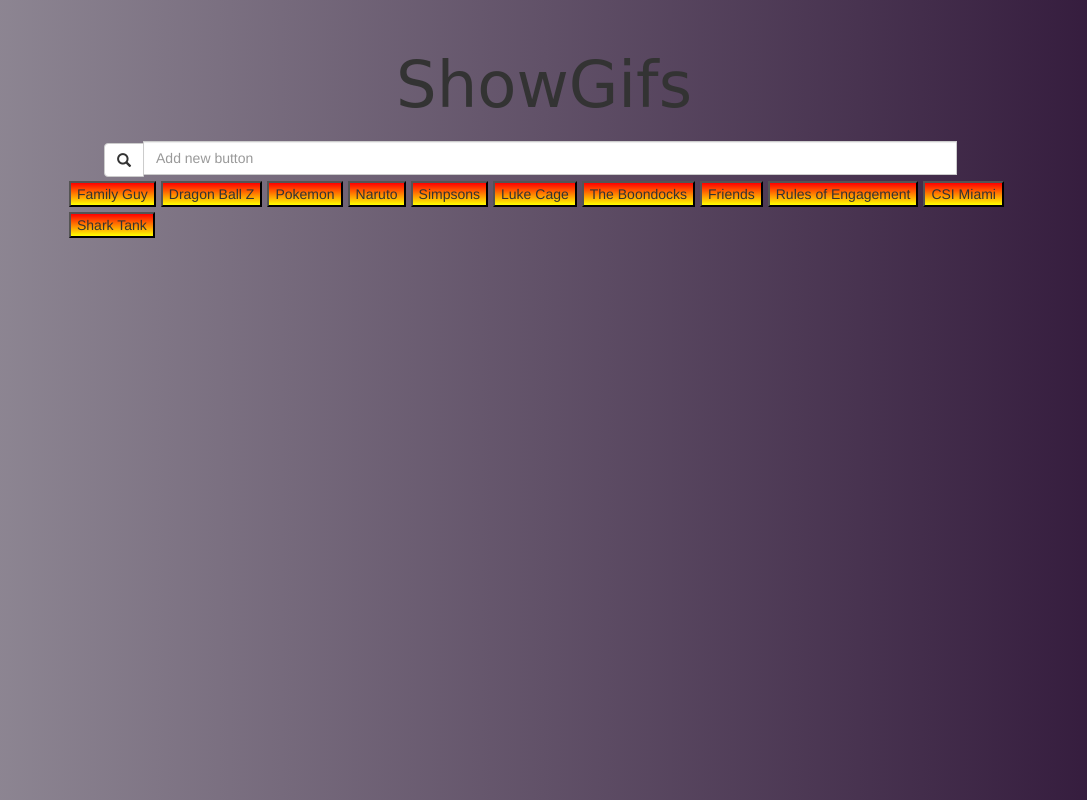
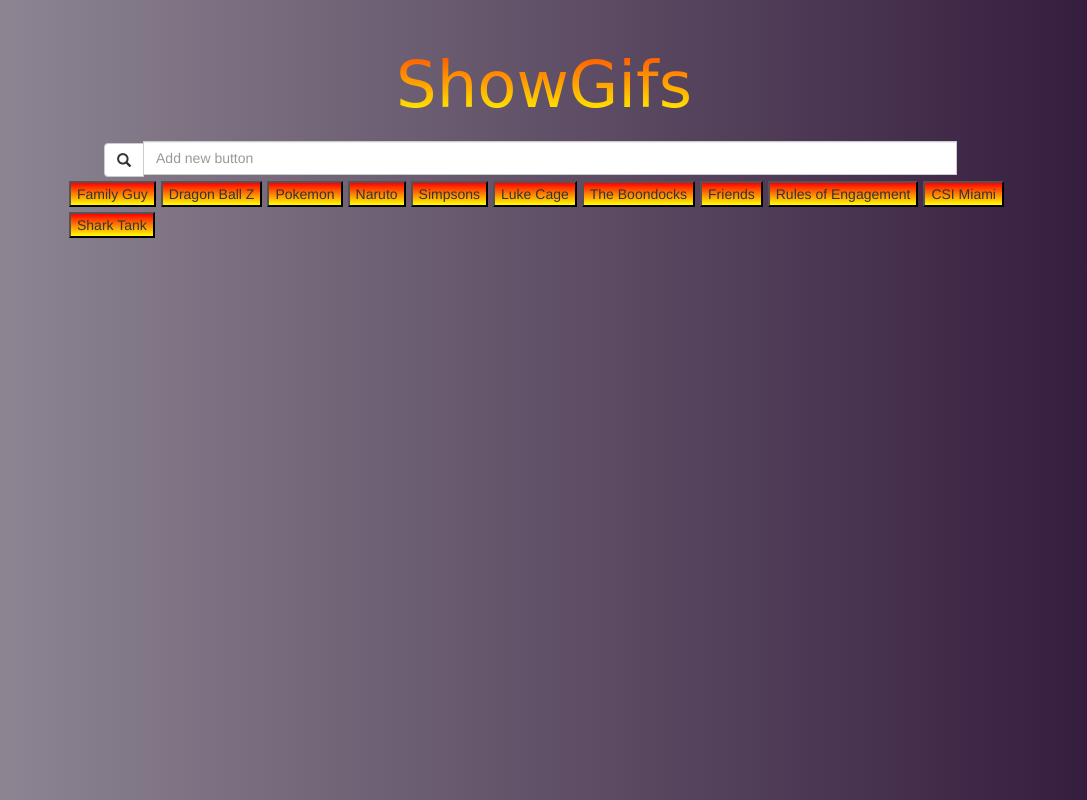
Before and after one commit to elton407/GifTastic, a plain HTML site: page index.html in a window 1280 px wide. Shown: the whole page, without its empty margins (96-1183 px from the left). Drawn offline with nearby package versions, Linux system fonts and the light colour scheme; a web font is replaced by a local one.

Commit message:
minor changes

```diff
--- a/assets/css/style.css
+++ b/assets/css/style.css
@@ -21,15 +21,14 @@
     height: 100px;
     margin-top: 20px;
     margin-bottom: 20px;
-	color: 5px solid transparent;
-
-	  -moz-border-image: -moz-linear-gradient(top, red 0%, yellow 100%);
-	  -webkit-border-image: -webkit-linear-gradient(top, red 0%, yellow 100%);
-	  border-image: linear-gradient(to bottom, red 0%, yellow 100%);
+	color: white;
 	padding: 20px;
 	text-align: center;
 	font-size: 64px;
 	font-family: 'Mogra', cursive;
+	  background: -webkit-linear-gradient(red, yellow);
+  -webkit-background-clip: text;
+  -webkit-text-fill-color: transparent;
 
 
 
```
